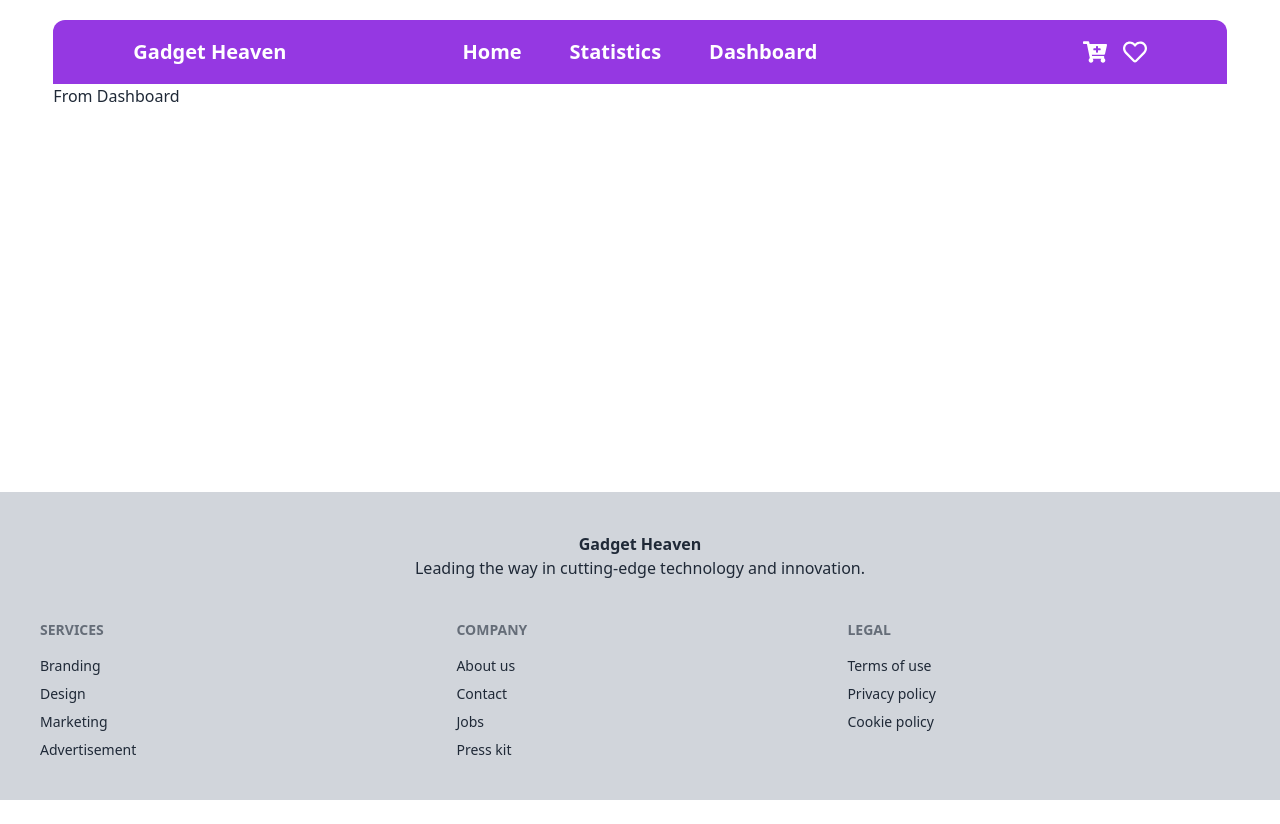
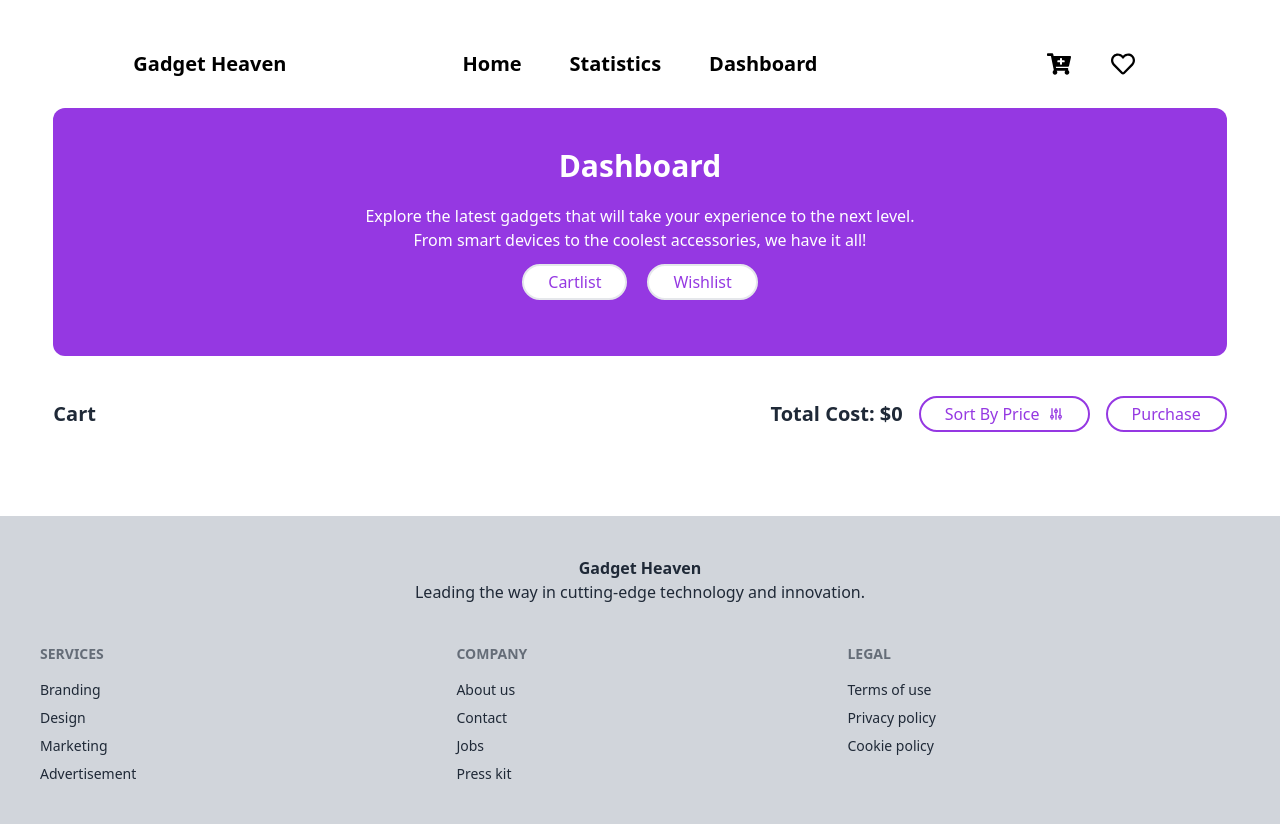
Before and after one commit to programming-hero-web-course-4/b10a8-gadget-heaven-munna516, a React (Vite) app: page /dashboard in a window 1280 px wide. Before the commit the page ends 800 px from the top, so only its background shows below. Built offline with nearby package versions, Linux system fonts and the light colour scheme.

Commit message:
dashboard section done

```diff
--- a/src/Components/Banner.jsx
+++ b/src/Components/Banner.jsx
@@ -1,9 +1,11 @@
+import { useLocation } from 'react-router-dom';
 import bannerImg from '../assets/banner.jpg'
 import ReusableBanner from './ReusableBanner';
 const Banner = () => {
+    const location = useLocation()
     return (
         <>
-            <div className="bg-[#9538E2] text-center text-white pt-10 pb-64  rounded-bl-xl rounded-br-xl">
+            <div className={`bg-[#9538E2] text-center text-white pt-10 pb-64  rounded-bl-xl rounded-br-xl ${location.pathname != '/' ? 'rounded-tl-xl rounded-tr-xl' : ''}`}>
                 <div className="space-y-3">
                     <ReusableBanner title={"Upgrade Your Tech Accessorize with Gadget Heaven Accessories"} subtitle={"Explore the latest gadgets that will take your experience to the next level. From smart devices to the coolest accessories, we have it all!"}></ReusableBanner>
                     <button className="btn">Shop Now</button>
--- /dev/null
+++ b/src/Components/CartAndWishlist.jsx
@@ -0,0 +1,26 @@
+import { MdDeleteForever } from "react-icons/md";
+const CartAndWishlist = ({ product }) => {
+    const { product_image, product_title, description, price } = product
+    return (
+        <>
+            <div className="border-2 border-gray-300 flex justify-between items-center p-5  rounded-2xl">
+                <div className="flex gap-4 items-center">
+                    <div>
+                        <img className="h-[120px] w-[150px] rounded-xl" src={product_image} alt="" />
+                    </div>
+                    <div className="space-y-4">
+                        <h1 className="text-xl font-bold">{product_title}</h1>
+                        <p className="text-gray-400">{description}</p>
+                        <p className="font-semibold">Price: ${price}</p>
+                    </div>
+                </div>
+                <div className="text-2xl text-red-500 ">
+                    <MdDeleteForever />
+
+                </div>
+            </div>
+        </>
+    );
+};
+
+export default CartAndWishlist;
--- a/src/Components/Details.jsx
+++ b/src/Components/Details.jsx
@@ -2,17 +2,24 @@ import React from 'react';
 import { useLoaderData, useNavigate, useParams } from 'react-router-dom';
 import { FaCartPlus, FaRegHeart } from "react-icons/fa";
 import ReusableBanner from './ReusableBanner';
+import { addToStoreCartList, addToStoreWishList } from '../Utilities/AddToDb';
 
 
 const Details = () => {
-    const navigate = useNavigate()
     const { title } = useParams()
     const data = useLoaderData()
     const detailsProduct = data.find(product => product.product_title === title)
-    const { product_image, product_title, price, availability, rating, specification, description } = detailsProduct
+    const { product_id, product_image, product_title, price, rating, specification, description } = detailsProduct
+
+    const handleCart = (id) => {
+        addToStoreCartList(id)
+    }
+    const handleWish = (id) => {
+        addToStoreWishList(id)
+    }
     return (
         <div>
-            <div className="bg-[#9538E2] text-center text-white pt-10 pb-64  rounded-bl-xl rounded-br-xl mb-96">
+            <div className={`bg-[#9538E2] mb-96 text-center text-white pt-10 pb-64  rounded-bl-xl rounded-br-xl ${location.pathname != '/' ? 'rounded-tl-xl rounded-tr-xl' : ''}`}>
 
                 <ReusableBanner title={"Product Details"} subtitle={"Explore the latest gadgets that will take your experience to the next level. From smart devices to the coolest accessories, we have it all!"}></ReusableBanner>
 
@@ -30,7 +37,7 @@ const Details = () => {
                             <p className='text-gray-400'>{description}</p>
                             <h1 className='font-bold text-lg'>Specification: </h1>
                             {
-                                specification.map((item, index) => <p className='text-gray-400'>{index + 1}. {item}</p>)
+                                specification.map((item, index) => <p key={index} className='text-gray-400'>{index + 1}. {item}</p>)
                             }
                             <h1 className='font-bold text-lg'>Ratings : </h1>
                             <div className='flex items-center gap-6'>
@@ -49,10 +56,9 @@ const Details = () => {
 
                             </div>
                             <div className='flex items-center gap-16'>
-                                <button className='flex items-center gap-3 text-xl px-4 py-3 rounded-full bg-[#9538E2] text-white'>Add to cart <FaCartPlus /></button>
-                                <button className='border-2 border-r-gray-300 rounded-full p-3 text-4xl'><FaRegHeart /></button>
+                                <button onClick={() => handleCart(product_id)} className='flex items-center gap-3 text-xl px-4 py-3 rounded-full bg-[#9538E2] text-white'>Add to cart <FaCartPlus /></button>
+                                <button onClick={() => handleWish(product_id)} className='border-2 border-r-gray-300 rounded-full p-3 text-4xl'><FaRegHeart /></button>
                             </div>
-
                         </div>
                     </div>
                 </div>
--- a/src/Components/Navbar.jsx
+++ b/src/Components/Navbar.jsx
@@ -1,11 +1,14 @@
-import { NavLink } from "react-router-dom";
+import { NavLink, useLocation } from "react-router-dom";
 import { FaCartPlus, FaRegHeart } from "react-icons/fa";
 
 
 const Navbar = () => {
+
+    const location = useLocation()
+
     return (
         <div className="w-11/12 mx-auto mt-5">
-            <div className="navbar bg-[#9538E2] text-white rounded-tl-xl rounded-tr-xl px-5 lg:px-20">
+            <div className={`navbar  rounded-tl-xl rounded-tr-xl pt-5 lg:px-20 ${location.pathname == '/' ? 'bg-[#9538E2] text-white' : 'bg-white text-black mb-3'}`}>
                 <div className="navbar-start">
                     <div className="dropdown">
                         <div tabIndex={0} role="button" className="btn btn-ghost lg:hidden">
@@ -39,8 +42,9 @@ const Navbar = () => {
                         <NavLink to='/dashboard'>Dashboard</NavLink>
                     </ul>
                 </div>
-                <div className="navbar-end gap-4 text-2xl">
-                    <FaCartPlus /> <FaRegHeart />
+                <div className="navbar-end gap-4 text-2xl text-black">
+                    <span className="bg-white p-3 rounded-full">< FaCartPlus /></span>
+                    <span className="bg-white p-3 rounded-full"><FaRegHeart /></span>
                 </div>
             </div>
         </div>
--- a/src/Pages/Dashboard.jsx
+++ b/src/Pages/Dashboard.jsx
@@ -1,10 +1,59 @@
-import React from 'react';
+import React, { useEffect, useState } from 'react';
+import ReusableBanner from '../Components/ReusableBanner';
+import { HiOutlineAdjustments } from "react-icons/hi";
+import { getStoreCartList, getStoreWishList } from '../Utilities/AddToDb';
+import { useLoaderData } from 'react-router-dom';
+import CartAndWishlist from '../Components/CartAndWishlist';
 
 const Dashboard = () => {
+    const data = useLoaderData()
+    const storedCartId = getStoreCartList()
+    const storedInCart = data.filter(items => storedCartId.includes(items.product_id))
+    const [store, setStore] = useState(storedInCart)
+    const totalPrice = storedInCart.reduce((accumulator, item) => accumulator + item.price, 0);
+    const handleCartList = () => {
+        const storedCartId = getStoreCartList()
+        const storedInCart = data.filter(items => storedCartId.includes(items.product_id))
+        setStore(storedInCart)
+    }
+    const handleWishList = () => {
+        const storedWishId = getStoreWishList()
+        const storedInWish = data.filter(items => storedWishId.includes(items.product_id))
+        setStore(storedInWish)
+    }
+    const handleSortByPrice = () => {
+        const storedCartId = getStoreCartList()
+        const storedInCart = data.filter(items => storedCartId.includes(items.product_id))
+        const sortedByPrice = [...storedInCart].sort((a, b) => b.price - a.price)
+        setStore(sortedByPrice)
+
+    }
     return (
-        <div>
-<h1>From Dashboard</h1>
-        </div>
+        <>
+            <div className={`bg-[#9538E2] text-center text-white pt-10 pb-14   rounded-bl-xl rounded-br-xl ${location.pathname != '/' ? 'rounded-tl-xl rounded-tr-xl' : ''}`}>
+                <div className="space-y-3">
+                    <ReusableBanner title={"Dashboard"} subtitle={"Explore the latest gadgets that will take your experience to the next level. From smart devices to the coolest accessories, we have it all!"}></ReusableBanner>
+                    <div className=' gap-5'>
+                        <button onClick={() => handleCartList()} className="border-2 bg-white px-6 py-1 rounded-full text-[#9538E2]">Cartlist</button>
+                        <button onClick={() => handleWishList()} className="border-2 bg-white px-6 py-1 rounded-full text-[#9538E2] ml-5">Wishlist</button>
+                    </div>
+                </div>
+            </div>
+            <div className='flex justify-between items-center mt-10'>
+                <h1 className='text-xl font-bold'>Cart</h1>
+                <div className='flex items-center gap-4'>
+                    <h1 className='text-xl font-bold'>Total Cost: ${totalPrice}</h1>
+                    <button onClick={() => handleSortByPrice()} className="border-2 border-[#9538E2] bg-white px-6 py-1 rounded-full text-[#9538E2] flex gap-2 items-center hover:bg-[#9538E2] hover:text-white">Sort By Price <HiOutlineAdjustments /></button>
+                    <button className="border-2 border-[#9538E2] bg-white px-6 py-1 rounded-full text-[#9538E2] flex gap-2 items-center hover:bg-[#9538E2] hover:text-white">Purchase</button>
+                </div>
+            </div>
+            <div className='mt-10 mb-20 space-y-5'>
+                {
+                    store.map(product => <CartAndWishlist key={product.product_id} product={product}></CartAndWishlist>)
+                }
+
+            </div>
+        </>
     );
 };
 
--- /dev/null
+++ b/src/Utilities/AddToDb.js
@@ -0,0 +1,46 @@
+import { json } from "react-router-dom"
+const getStoreCartList = () => {
+    const storedListStr = localStorage.getItem('cart-list')
+    if (storedListStr) {
+        const storeListObj = JSON.parse(storedListStr)
+        return storeListObj
+    }
+    else {
+        return []
+    }
+}
+const getStoreWishList = () => {
+    const storedListStr = localStorage.getItem('wish-list')
+    if (storedListStr) {
+        const storeListObj = JSON.parse(storedListStr)
+        return storeListObj
+    }
+    else {
+        return []
+    }
+}
+
+const addToStoreCartList = (id) => {
+    const storedList = getStoreCartList()
+    if (storedList.includes(id)) {
+        console.log(id)
+    }
+    else{
+        storedList.push(id)
+        const storedListStr = JSON.stringify(storedList)
+        localStorage.setItem('cart-list',storedListStr)
+    }
+}
+const addToStoreWishList = (id) => {
+    const storedList = getStoreWishList()
+    if (storedList.includes(id)) {
+        console.log(id)
+    }
+    else{
+        storedList.push(id)
+        const storedListStr = JSON.stringify(storedList)
+        localStorage.setItem('wish-list',storedListStr)
+    }
+}
+
+export {addToStoreCartList,addToStoreWishList,getStoreCartList,getStoreWishList}
--- a/src/main.jsx
+++ b/src/main.jsx
@@ -44,7 +44,8 @@ const router = createBrowserRouter([
       },
       {
         path: '/dashboard',
-        element: <Dashboard></Dashboard>
+        element: <Dashboard></Dashboard>,
+        loader: () => fetch('../allproducts.json')
       },
       {
         path: '/details/:title',
```
